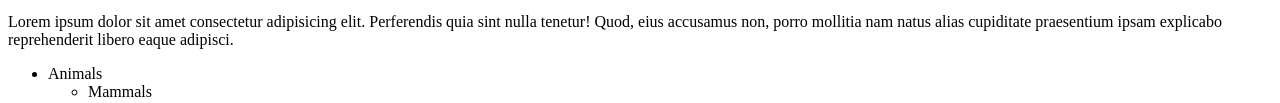
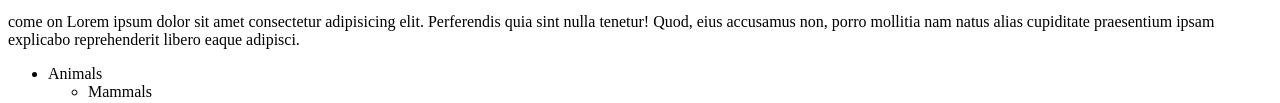
Before and after one commit to Davydx7/The-beginning-, a plain HTML site: page index.htm in a window 1280 px wide. Shown: the part 243-346 px from the top of the page. Drawn offline with Linux system fonts and the light colour scheme.

Commit message:
Update index.htm

```diff
--- a/index.htm
+++ b/index.htm
@@ -13,7 +13,7 @@
     <ul id="list">
 
     </ul>
-    <p>Lorem ipsum dolor sit amet consectetur adipisicing elit. Perferendis quia sint nulla tenetur! Quod, eius accusamus non, porro mollitia nam natus alias cupiditate praesentium ipsam explicabo reprehenderit libero eaque adipisci.</p>
+    <p>come on Lorem ipsum dolor sit amet consectetur adipisicing elit. Perferendis quia sint nulla tenetur! Quod, eius accusamus non, porro mollitia nam natus alias cupiditate praesentium ipsam explicabo reprehenderit libero eaque adipisci.</p>
 
     <div id="theList">
         <ul>
```
